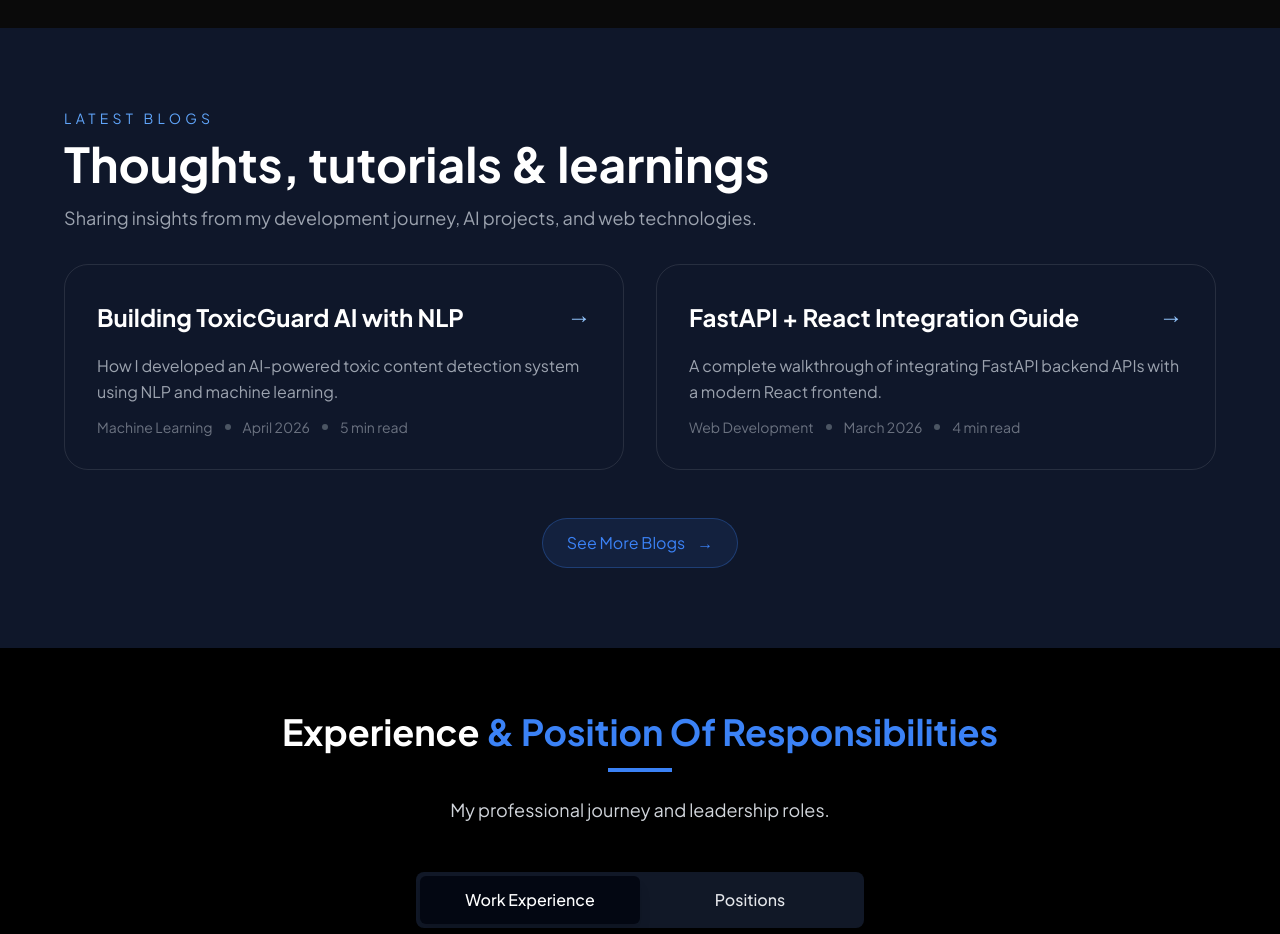
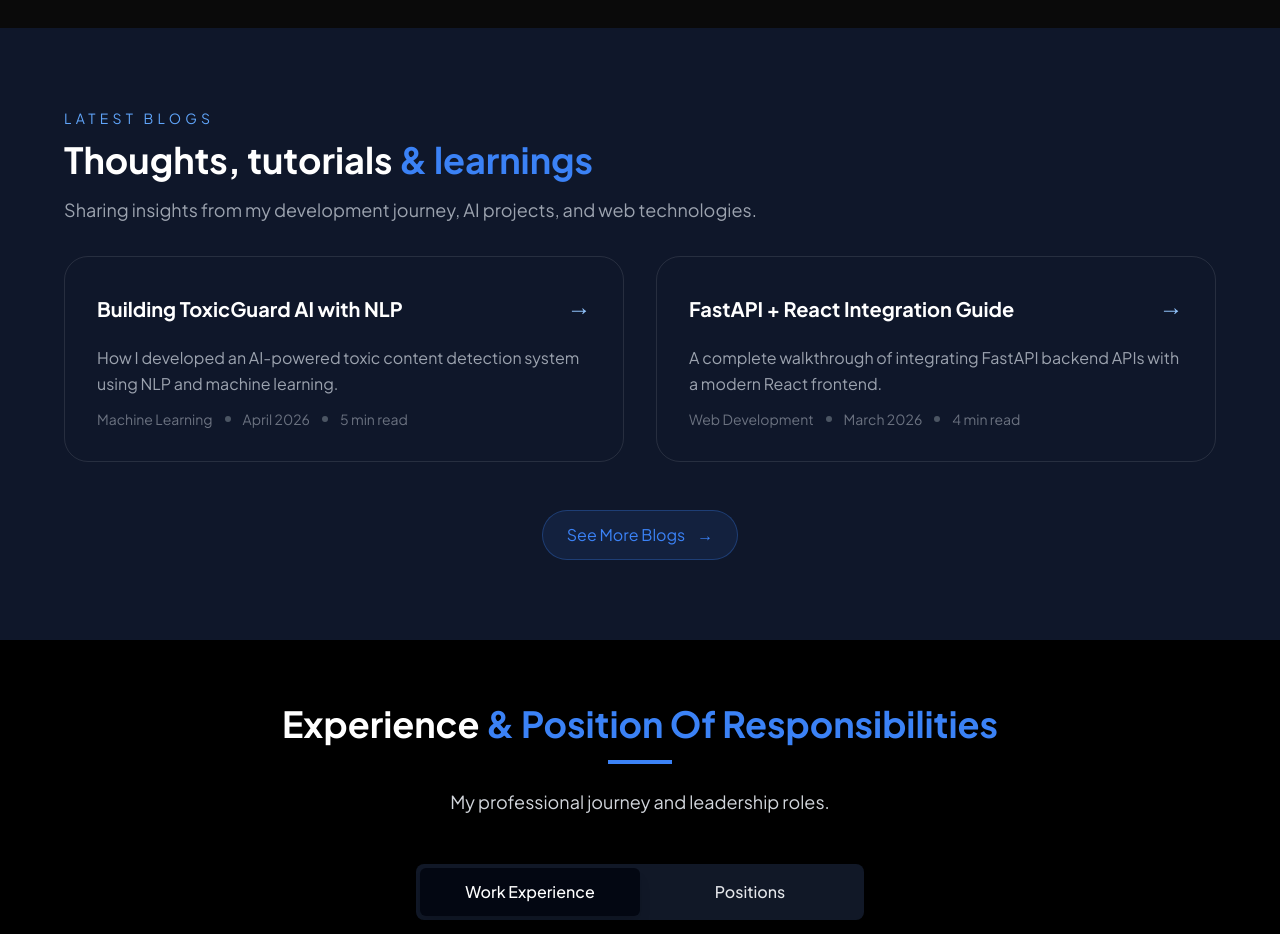
Before and after one commit to harsha2143/Portfolio, a React (Vite) app: page / in a window 1280 px wide. Shown: the part 2220-3154 px from the top of the page. Built offline with nearby package versions, Linux system fonts and the light colour scheme.

Commit message:
update blog section

```diff
--- a/src/components/Blog.jsx
+++ b/src/components/Blog.jsx
@@ -14,8 +14,8 @@ export default function Blog() {
                         Latest Blogs
                     </p>
 
-                    <h2 className="text-4xl md:text-5xl font-bold leading-tight">
-                        Thoughts, tutorials & learnings
+                    <h2 className="text-3xl md:text-4xl font-bold leading-tight">
+                        Thoughts, tutorials <span className="text-blue-500">& learnings</span>
                     </h2>
 
                     <p className="text-gray-400 mt-4 text-lg max-w-3xl">
@@ -44,7 +44,7 @@ export default function Blog() {
                             </div> */}
 
                             {/* Title */}
-                            <h3 className="text-2xl font-bold leading-snug transition-all duration-300 group-hover:text-blue-400 flex items-center justify-between mb-2">
+                            <h3 className="text-xl font-bold leading-snug transition-all duration-300 group-hover:text-blue-400 flex items-center justify-between mb-2">
                                 {blog.title}
                                 <span className="text-blue-300 text-2xl transition-transform duration-300 group-hover:translate-x-1 mb-2">
                                     →
```
